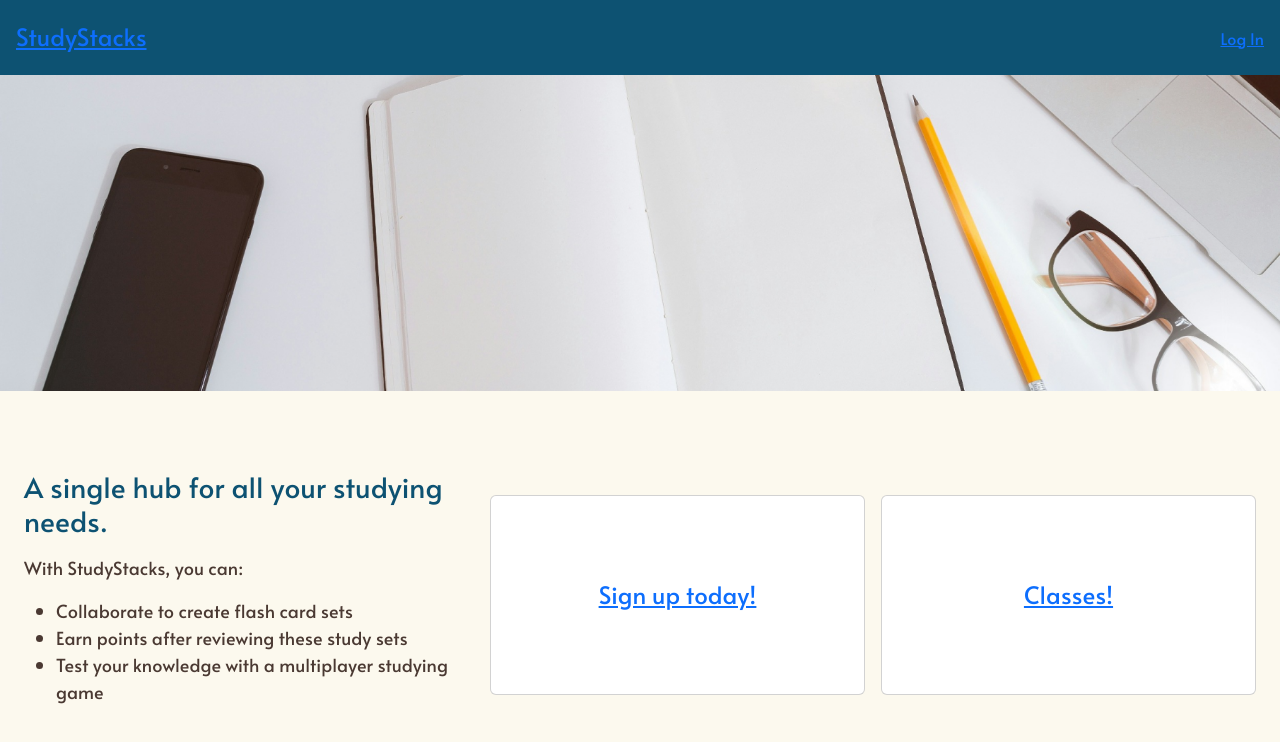
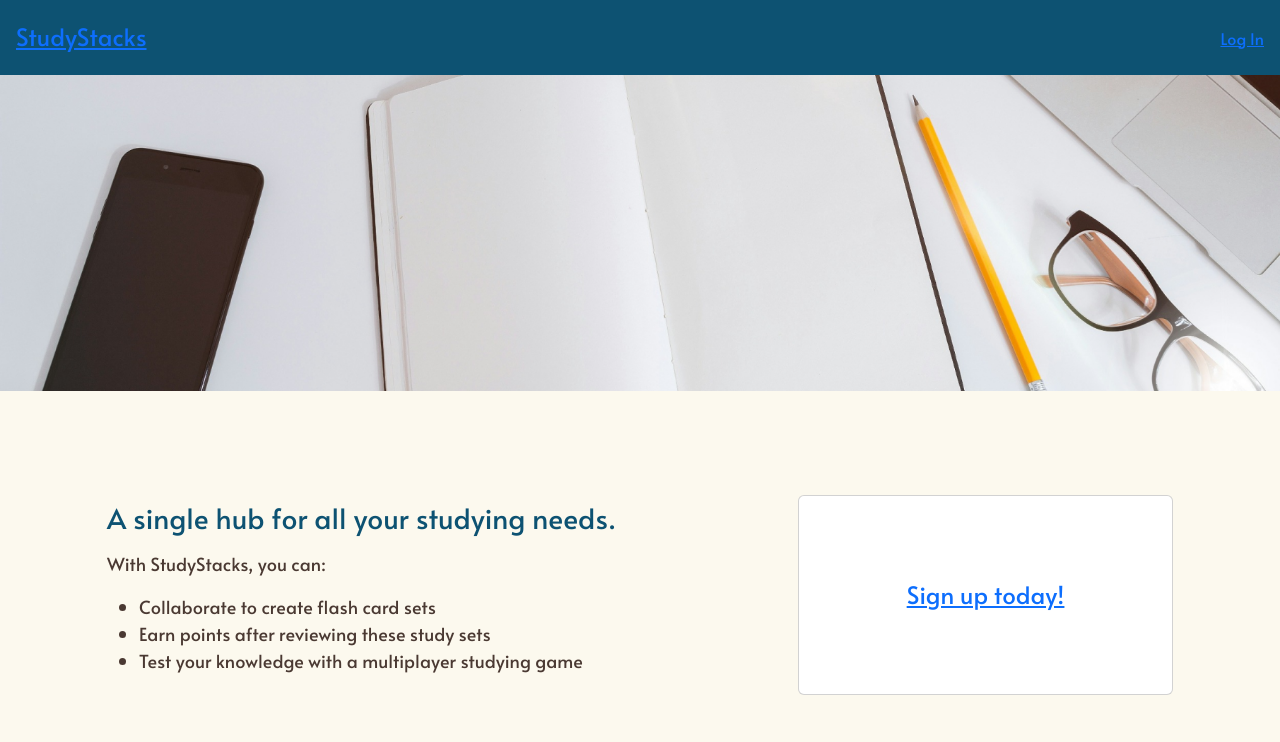
Before and after one commit to irao12/study-stacks, a Next.js app in the folder client/: page / in a window 1280 px wide. Shown: the top 742 px of the page. Built offline with nearby package versions, Linux system fonts and the light colour scheme.

Commit message:
linked app

```diff
--- a/client/src/app/components/Navbar.js
+++ b/client/src/app/components/Navbar.js
@@ -9,7 +9,7 @@ export default function Navbar({ user }) {
             <h4 className='m-0'>StudyStacks</h4>
         </Link>
         <div className="nav-buttons d-flex gap-3">
-            {user !== null && <Link href="/classes">Classes</Link>}
+            {user !== null && <Link href="/class">Classes</Link>}
             {user === null ? (<Link href="/login">Log In</Link>) : (<Link href="/logout">Log Out</Link>)}
         </div>
     </nav>
--- a/client/src/app/page.js
+++ b/client/src/app/page.js
@@ -25,9 +25,7 @@ export default function Index() {
 				<div className={`${styles.card} card sign-up-card d-flex justify-content-center align-items-center p-3`}>
 					<Link href='/signup'>Sign up today!</Link>
 				</div>
-				<div className={`${styles.card} card sign-up-card d-flex justify-content-center align-items-center p-3`}>
-					<Link href='/class'>Classes!</Link>
-				</div>
+
 			</div>
 		</main>
 	);
```
